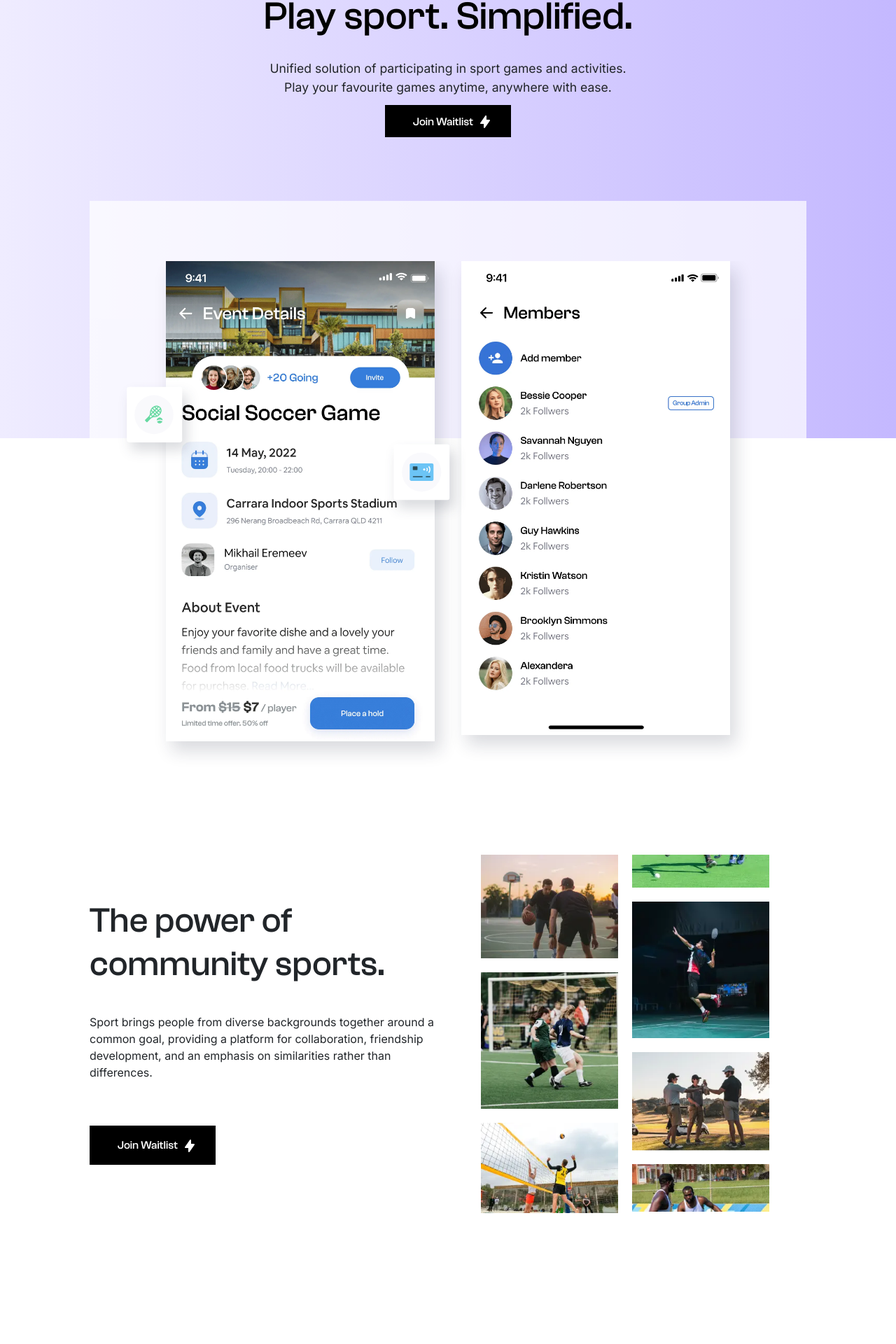
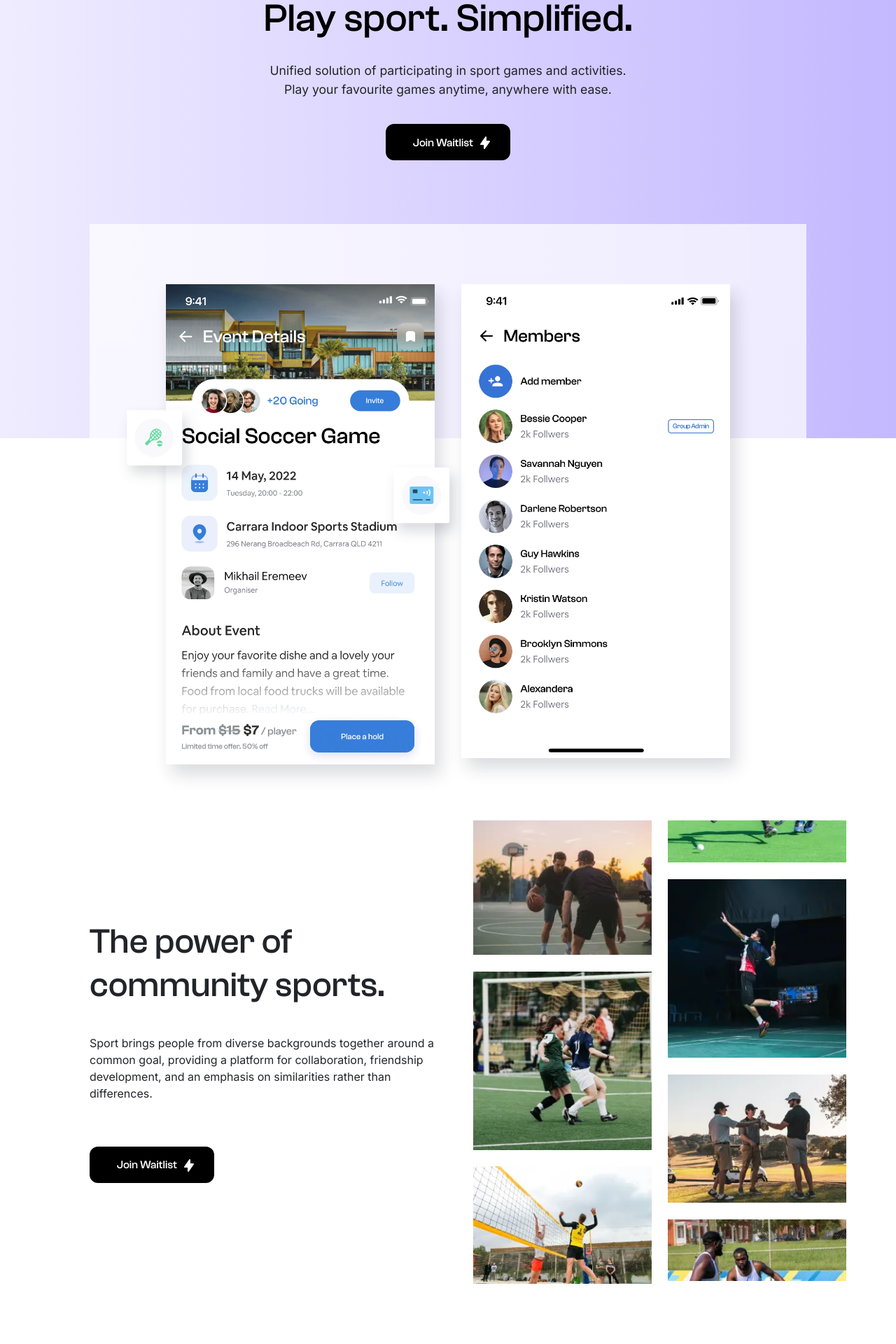
Before and after one commit to tanuj-22/booksports, a React (Create React App) app: page / in a window 1280 px wide. Shown: the part 214-2134 px from the top of the page at 70% size. Built offline with nearby package versions, Linux system fonts and the light colour scheme; a web font is replaced by a local one.

Commit message:
button design changed

```diff
--- a/src/Components/HomePageMainContent.js
+++ b/src/Components/HomePageMainContent.js
@@ -27,9 +27,12 @@ const HomePageMainContent = () => {
 
           <div className="smallText" data-aos="fade-up" data-aos-delay="50">
             Unified solution of participating in sport games and activities.
-            <br/>
+            <div className="desktop-screen-break">
+              <br />
+            </div>
             Play your favourite games anytime, anywhere with ease.
           </div>
+          <br />
           <div
             className="join-btn-wrapper"
             data-aos="fade-up"
--- a/src/css/CommunitySportsContent.css
+++ b/src/css/CommunitySportsContent.css
@@ -51,8 +51,9 @@
   outline: 0 !important;
   box-shadow: none !important;
   border-radius: 0px !important;
-  width: 180px !important;
-  height: 3.5rem !important;
+  width: 178px !important;
+  height: 52px !important;
+  border-radius: 12px !important;
 }
 @media screen and (max-width: 560px) {
   .JoinButton2 {
@@ -108,19 +109,28 @@
   }
 }
 .img-container {
-  width: 100%;
+  /* width: 100%;
   height: 100%;
   margin: 0 auto;
   columns: 2;
   column-gap: 5% !important;
   column-width: 36%;
-  padding: 0 41px;
+  padding: 0 41px; */
+
+  width: 100%;
+  height: 100%;
+  margin: 0 auto;
+  columns: 2;
+  column-gap: 12.5% !important;
+  column-width: 36%;
+  margin-left: 6%;
 }
 
 .img-container img {
-  margin-bottom: 10%;
+  margin-bottom: 11%;
   z-index: 5;
-  width: 100%;
+  /* width: 100%; */
+  width: 118%;
 }
 .mobile-img-container {
   display: none;
--- a/src/css/HomePageMainContent.css
+++ b/src/css/HomePageMainContent.css
@@ -57,8 +57,9 @@
 
 @media screen and (max-width: 768px) {
   .smallText {
-    width: 100%;
+    width: 90%;
   }
+
   .HomeMainContent {
     top: 10%;
   }
@@ -78,10 +79,20 @@
   width: 11.25rem !important;
   /* height: 6vh !important; */
   margin-bottom: 1rem !important;
+  border-radius: 12px !important;
+  width: 178px !important;
+  height: 52px !important;
+}
+.desktop-screen-break {
+  height: 0;
 }
 @media screen and (max-width: 560px) {
   .JoinButton {
     width: 88% !important;
+    border-radius: 8px !important;
+  }
+  .desktop-screen-break {
+    display: none;
   }
 }
 .join-btn-text {
--- a/src/css/NavbarHome.css
+++ b/src/css/NavbarHome.css
@@ -43,6 +43,7 @@
   }
   .navBrand {
     transform: translateX(0%) !important;
+    padding-left: 3% !important;
   }
   .navbarMain{
     transform: translateY(0%);
```
